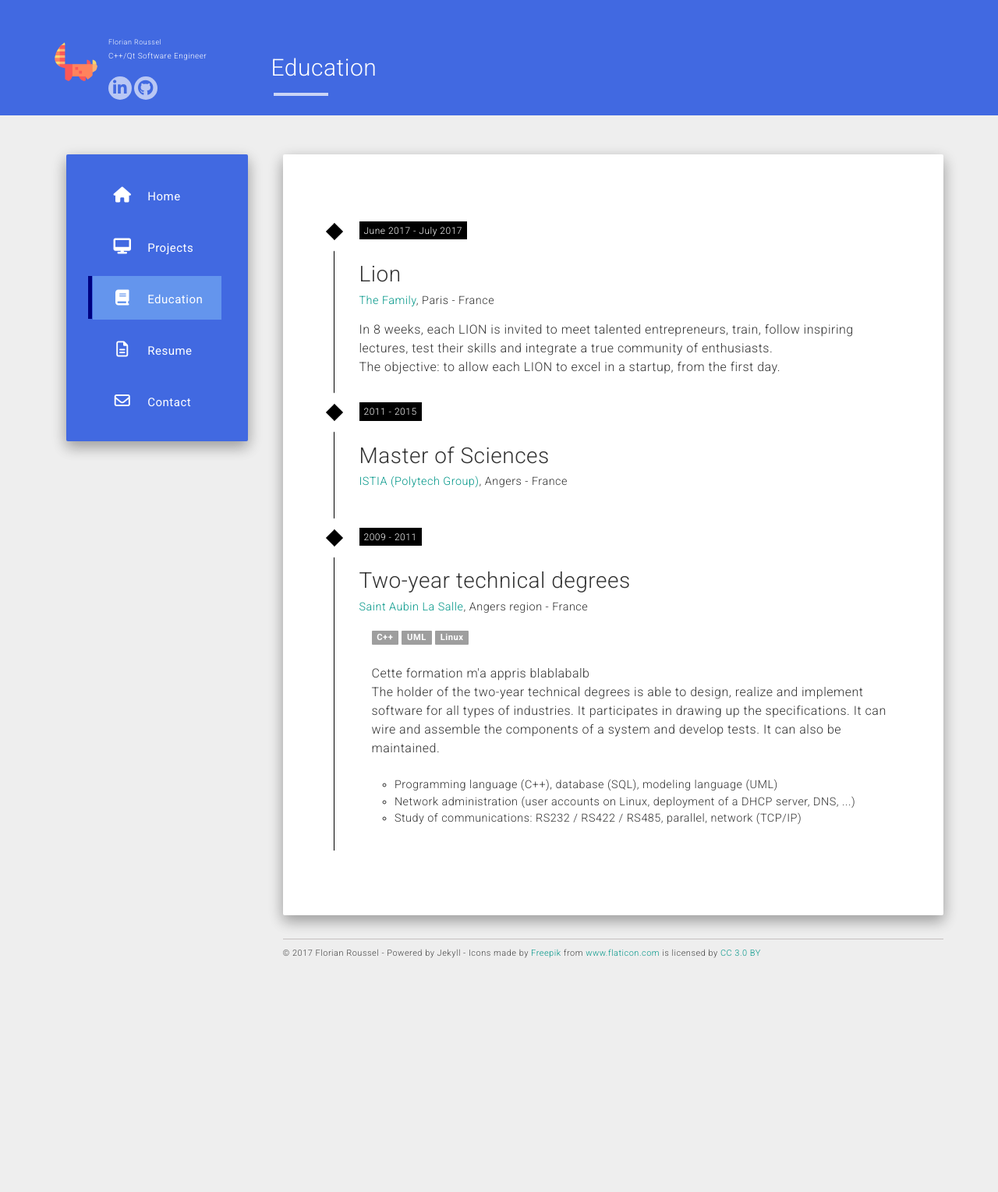
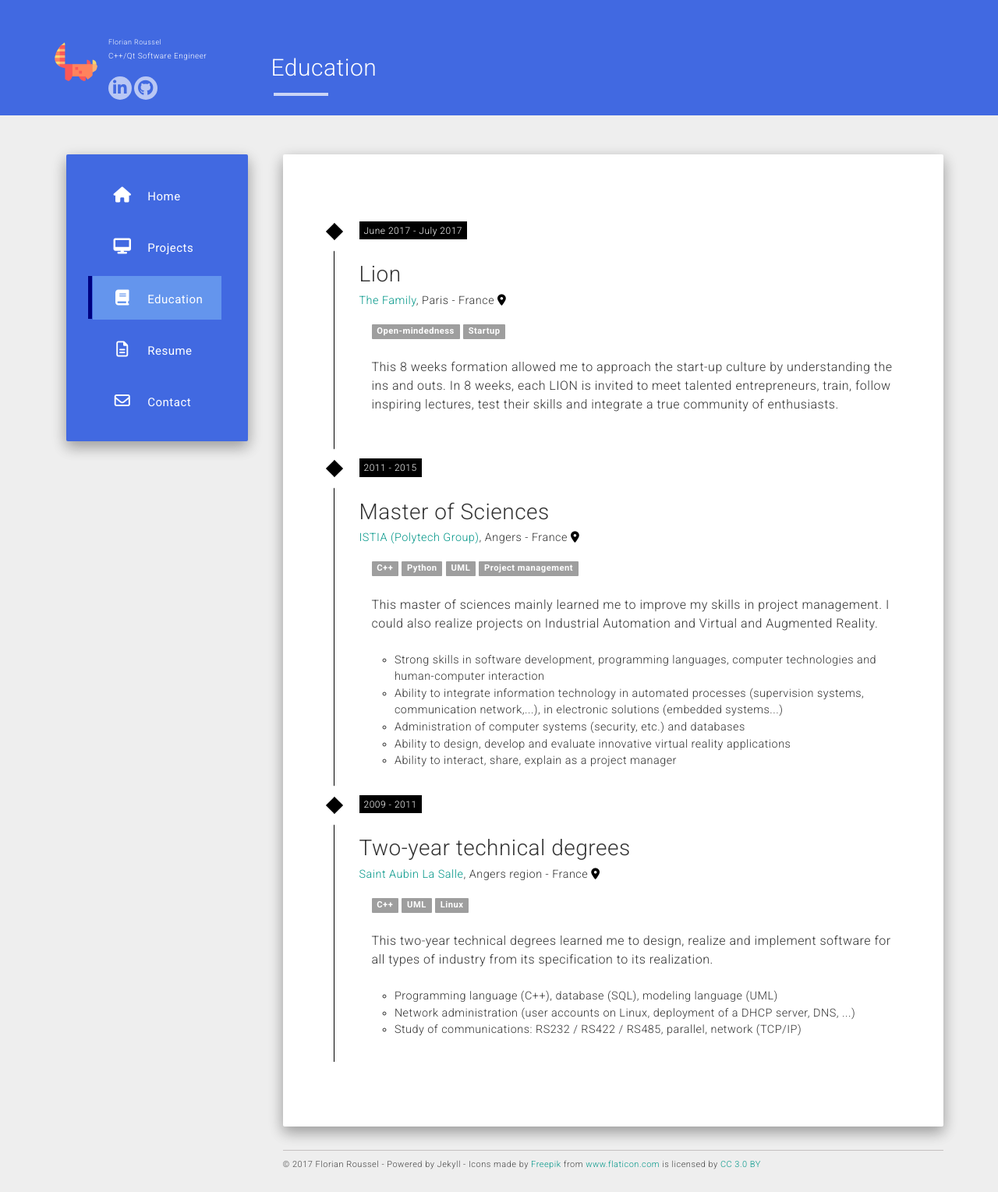
Before and after one commit to clement-roblot/karlito139.github.io, a Jekyll site: the page built from education.md, in a window 1280 px wide. Shown: the whole page at 78% size. Built offline with Jekyll 4.4.1, drawn with Linux system fonts in a browser that asks for light colours; nearby versions of some CDN libraries; before the commit the page ends 1258 px from its top, so only the background shows below that.

Commit message:
- Ajout d'un lien pour localiser les lieux de formation.

```diff
--- a/education.md
+++ b/education.md
@@ -9,10 +9,21 @@ permalink: /education/
     <div class="timeline-event-copy">
       <p class="timeline-event-thumbnail">June 2017 - July 2017</p>
       <h3>Lion</h3>
-      <h4><a href="https://joinlion.co/" target="_blank">The Family</a>, Paris - France</h4>
-      In 8 weeks, each LION is invited to meet talented entrepreneurs, train, follow inspiring lectures, test their skills and integrate a true community of enthusiasts.
-      <br/>
-      The objective: to allow each LION to excel in a startup, from the first day.
+      <h4>
+        <a href="https://joinlion.co/" target="_blank">The Family</a>, Paris - France
+        <a class="hidden-link" href="https://www.google.fr/maps/place/Paris/@48.8588376,2.276849,12z">
+          <i class="fa fa-map-marker" aria-hidden="true"></i>
+        </a>
+      </h4>
+      <div class="training">
+        <span class="label">Open-mindedness</span>
+        <span class="label">Startup</span>
+        <br/><br/>
+        This 8 weeks formation allowed me to approach the start-up culture by understanding the ins and outs.
+        In 8 weeks, each LION is invited to meet talented entrepreneurs, train, follow inspiring lectures, test their skills and integrate a true community of enthusiasts.
+        <br/><br/>
+      </div>
+
     </div>
   </li>
   <li class="timeline-event">
@@ -20,7 +31,28 @@ permalink: /education/
     <div class="timeline-event-copy">
       <p class="timeline-event-thumbnail">2011 - 2015</p>
       <h3>Master of Sciences</h3>
-      <h4><a href="http://www.istia.univ-angers.fr/en/education/automation-and-computer-engineering.html" target="_blank">ISTIA (Polytech Group)</a>, Angers - France</h4>
+      <h4>
+        <a href="http://www.istia.univ-angers.fr/en/education/automation-and-computer-engineering.html" target="_blank">ISTIA (Polytech Group)</a>, Angers - France
+        <a class="hidden-link" href="https://www.google.fr/maps/place/Angers/@47.4818831,-0.5980396,13z">
+          <i class="fa fa-map-marker" aria-hidden="true"></i>
+        </a>
+      </h4>
+      <div class="training">
+        <span class="label">C++</span>
+        <span class="label">Python</span>
+        <span class="label">UML</span>
+        <span class="label">Project management</span>
+        <br/><br/>
+        This master of sciences mainly learned me to improve my skills in project management. I could also realize projects on Industrial Automation and Virtual and Augmented Reality.
+        <br/><br/>
+        <ul>
+          <li>Strong skills in software development, programming languages, computer technologies and human-computer interaction</li>
+          <li>Ability to integrate information technology in automated processes (supervision systems, communication network,...), in electronic solutions (embedded systems...)</li>
+          <li>Administration of computer systems (security, etc.) and databases</li>
+          <li>Ability to design, develop and evaluate innovative virtual reality applications</li>
+          <li>Ability to interact, share, explain as a project manager</li>
+        </ul>
+      </div>
     </div>
   </li>
   <li class="timeline-event">
@@ -28,15 +60,18 @@ permalink: /education/
     <div class="timeline-event-copy">
       <p class="timeline-event-thumbnail">2009 - 2011</p>
       <h3>Two-year technical degrees</h3>
-      <h4><a href="http://www.saintaubinlasalle.fr/superieur/les-bts-de-sals/bts-sn-ir" target="_blank">Saint Aubin La Salle</a>, Angers region - France</h4>
+      <h4>
+        <a href="http://www.saintaubinlasalle.fr/superieur/les-bts-de-sals/bts-sn-ir" target="_blank">Saint Aubin La Salle</a>, Angers region - France
+        <a class="hidden-link" href="https://www.google.fr/maps/place/Angers/@47.4818831,-0.5980396,13z">
+          <i class="fa fa-map-marker" aria-hidden="true"></i>
+        </a>
+      </h4>
       <div class="training">
         <span class="label">C++</span>
         <span class="label">UML</span>
         <span class="label">Linux</span>
         <br/><br/>
-        Cette formation m'a appris blablabalb
-        <br/>
-        The holder of the two-year technical degrees is able to design, realize and implement software for all types of industries. It participates in drawing up the specifications. It can wire and assemble the components of a system and develop tests. It can also be maintained.
+        This two-year technical degrees learned me to design, realize and implement software for all types of industry from its specification to its realization.
         <br/><br/>
         <ul>
           <li>Programming language (C++), database (SQL), modeling language (UML)</li>
--- a/static/css/timeline.css
+++ b/static/css/timeline.css
@@ -102,3 +102,7 @@ body {
 h4 {
     font-size: 0.9em !important;
 }
+.hidden-link {
+    color: black;
+    text-decoration: none;
+}
```
